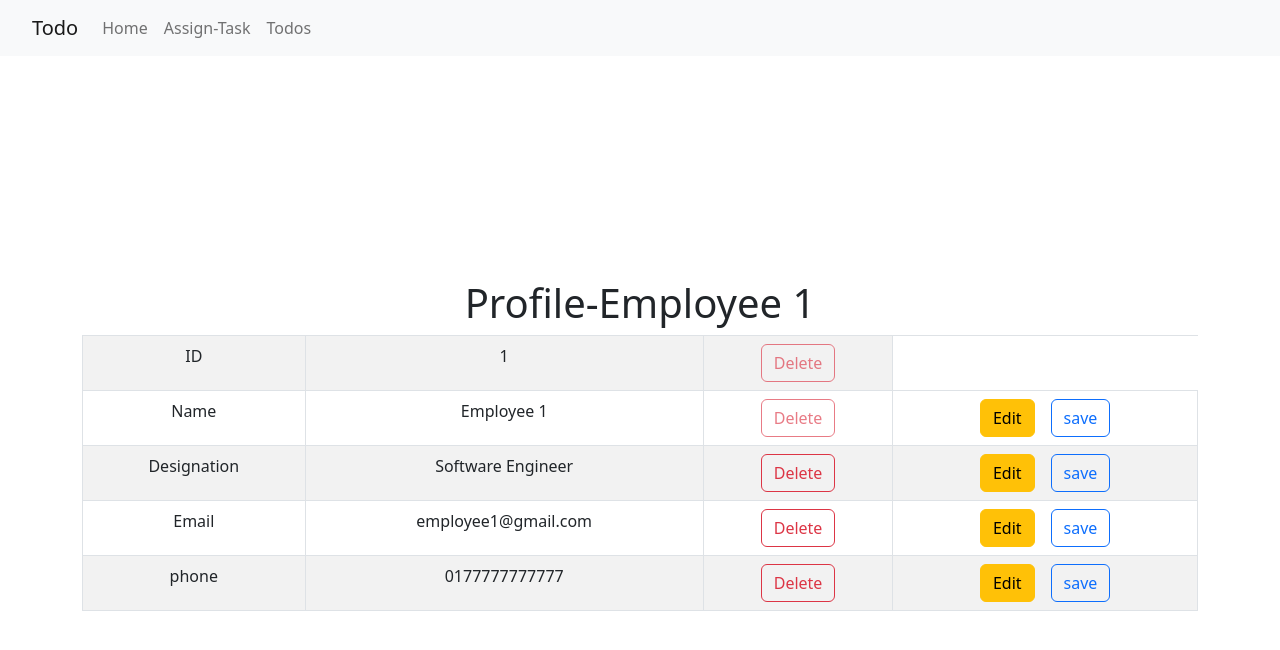
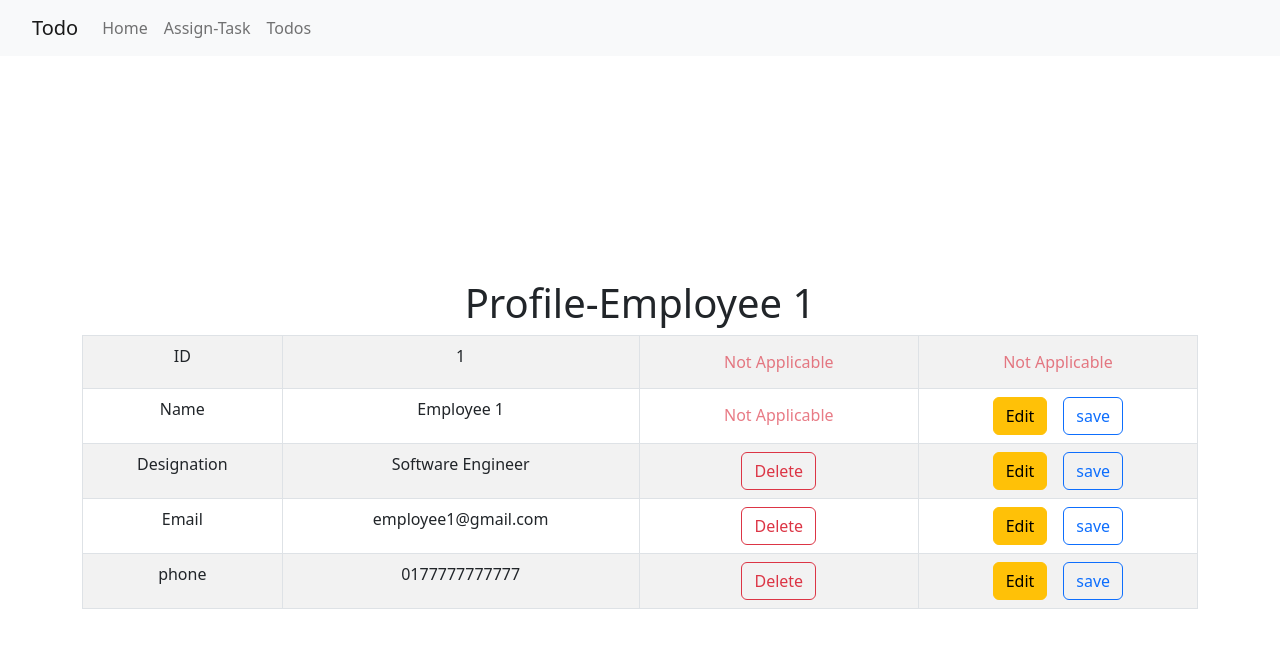
Before and after one commit to Samsuddin-Shohan/employee-todo, a React (Create React App) app: page /profile/1 in a window 1280 px wide. Shown: the top 650 px of the page. Built offline with nearby package versions, Linux system fonts and the light colour scheme.

Commit message:
delete button updated

```diff
--- a/src/components/Profile/Profile.jsx
+++ b/src/components/Profile/Profile.jsx
@@ -97,10 +97,20 @@ const Profile = () => {
                                 {' '}
                                 <button
                                     type='button'
-                                    class='btn btn-outline-danger'
+                                    class='btn btn-outline-danger outline-0 border-0'
                                     disabled
                                 >
-                                    Delete
+                                    Not Applicable
+                                </button>
+                            </td>
+                            <td>
+                                {' '}
+                                <button
+                                    type='button'
+                                    class='btn btn-outline-danger outline-0 border-0'
+                                    disabled
+                                >
+                                    Not Applicable
                                 </button>
                             </td>
                         </tr>
@@ -123,10 +133,10 @@ const Profile = () => {
                                 {' '}
                                 <button
                                     type='button'
-                                    class='btn btn-outline-danger'
+                                    class='btn btn-outline-danger outline-0 border-0'
                                     disabled
                                 >
-                                    Delete
+                                    Not Applicable
                                 </button>
                             </td>
                             <td>
```
